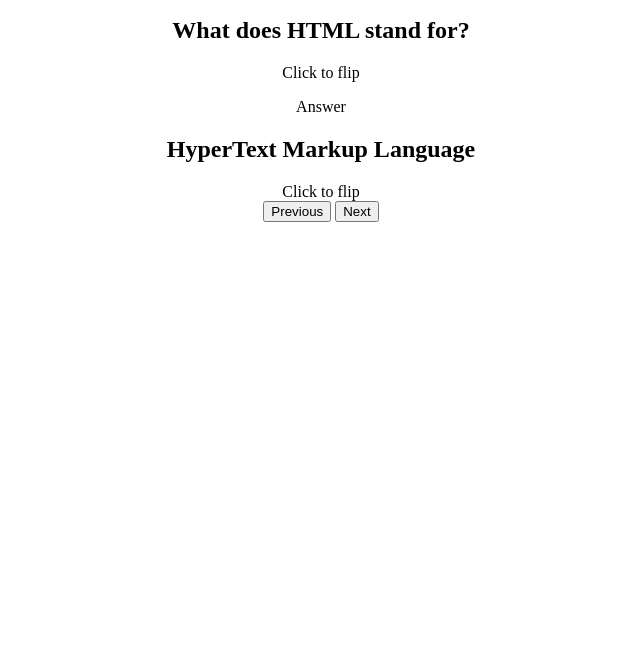
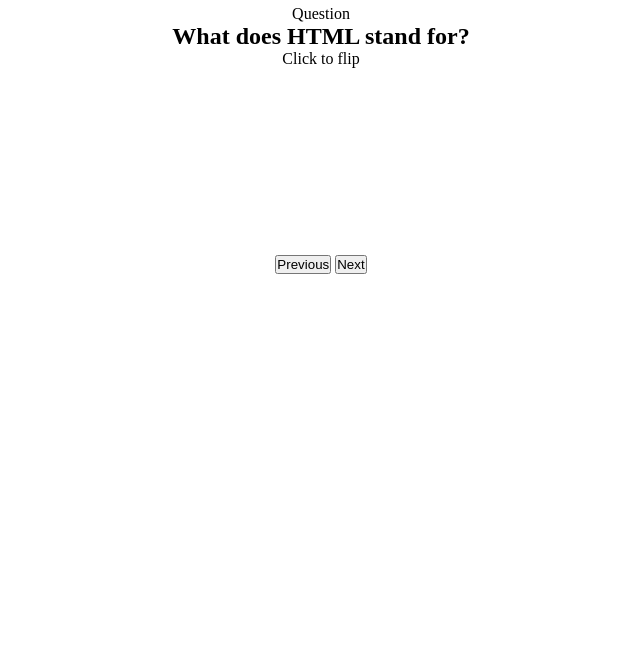
Before and after one commit to ren-renn/StudySpark, a plain HTML site: page index.html in a window 1280 px wide. Shown: the part 135-800 px from the top of the page, without its empty margins (319-959 px from the left). Drawn offline with Linux system fonts and the light colour scheme.

Commit message:
Added styles

```diff
--- a/style.css
+++ b/style.css
@@ -1,3 +1,49 @@
+* {
+  margin: 0;
+  padding: 0;
+  box-sizing: border-box;
+}
+
+body {
+  display: flex;
+  justify-content: center;
+  align-items: center;
+}
+
 .container {
+  max-width: 450px;
+  width: 100%;
   text-align: center;
+  margin-top: 50px;
 }
+
+#progress {
+  margin-top: 10px;
+}
+
+.card-container {
+  perspective: 1000px;
+  width: 100%;
+  height: 250px;
+  margin-top: 25px;
+}
+
+#card-inner {
+  position: relative;
+  transform-style: preserve-3d;
+  width: 100%;
+  height: 100%;
+}
+
+.card-face {
+  position: absolute;
+  backface-visibility: hidden;
+  width: 100%;
+  height: 100%;
+  top: 0;
+  left: 0;
+}
+
+#card-back {
+  transform: rotateY(180deg);
+}
```
